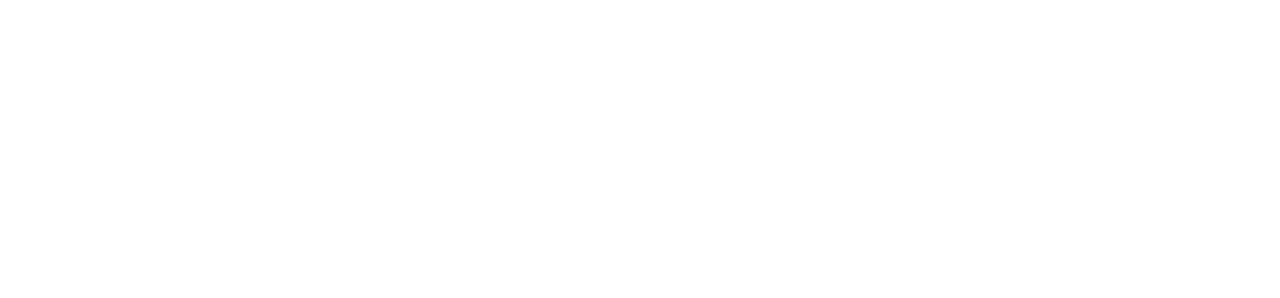
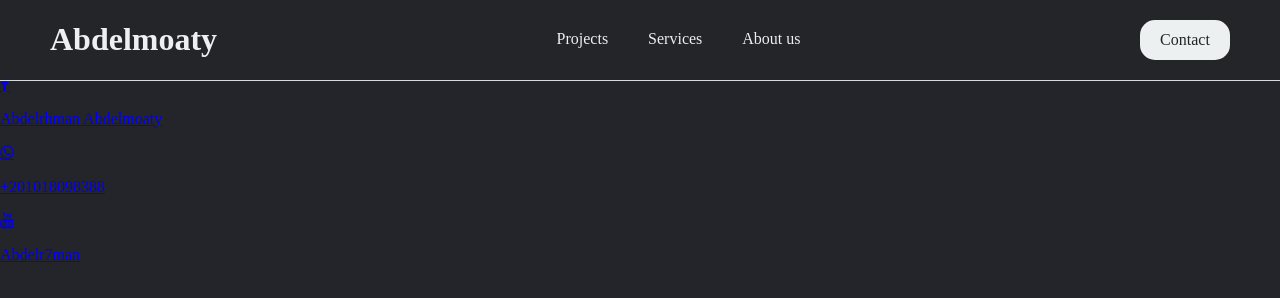
Before and after one commit to Abdelr7man007/Abdelrhman-Abdelmoaty-Website, a plain HTML site: page html-files/about.html in a window 1280 px wide. Shown: the top 298 px of the page. Drawn offline with Linux system fonts and the light colour scheme; a web font is replaced by a local one.

Commit message:
Add files via upload

```diff
--- a/html-files/about.html
+++ b/html-files/about.html
@@ -4,9 +4,51 @@
   <meta charset="UTF-8">
   <meta name="viewport" content="width=device-width, initial-scale=1.0">
   <meta http-equiv="X-UA-Compatible" content="ie=edge">
-  <title>Document</title>
+  <title>About us</title>
+  <link rel="stylesheet" href="../css-files/styles.css">
+  <link rel="icon" href="../images/favicon3.ico">
+  <link rel="preconnect" href="https://fonts.googleapis.com">
+  <link rel="preconnect" href="https://fonts.gstatic.com" crossorigin>
+  <link rel="preconnect" href="https://fonts.googleapis.com">
+  <link rel="preconnect" href="https://fonts.gstatic.com" crossorigin>
+  <link href="https://fonts.googleapis.com/css2?family=Fascinate&display=swap" rel="stylesheet">
+  <link href="https://fonts.googleapis.com/css2?family=Anek+Malayalam:wght@500;600&family=Titan+One&display=swap" rel="stylesheet">
+  <link rel="stylesheet" href="https://cdnjs.cloudflare.com/ajax/libs/font-awesome/4.7.0/css/font-awesome.min.css">
+  <link rel="stylesheet" href="../css-files/about.css">
+
 </head>
 <body>
+  <header class="header">
+    <a href="#" target="_blank"><h1 class="logo">Abdelmoaty</h1></a>
+    <nav>
+      <ul>
+        <li><a href="../html-files/projects.html" target="_blank">Projects</a></li>
+        <li><a href="../html-files/services.html" target="_blank">Services</a></li>
+        <li><a href="../html-files/about.html" target="_blank">About us</a></li>
+      </ul>
+    </nav>
+    <a href="html-files/contact.html" target="_blank"><button>Contact</button></a>
+  </header>
+  <section class="contact-info">
+    <!--
+    <a href="https://www.facebook.com/abdelrhman.abdelmoaty.1/"></a>
+    <a href="https://wa.me/201018098388"></a>
+    <a href="https://www.youtube.com/channel/UCqReNA8lVLVGAduHoagJ4IQ"></a>
+-->
+    <div>
+      <a href="https://www.facebook.com/abdelrhman.abdelmoaty.1/" target="_blank" class="fa fa-facebook"></a>
+      <a href="https://www.facebook.com/abdelrhman.abdelmoaty.1/" target="_blank" class="alternative"><p>Abdelrhman Abdelmoaty</p></a>
+    </div>
+    <div>
+      <a href="https://wa.me/201018098388" target="_blank" class="fa fa-whatsapp"></a>
+      <a href="https://wa.me/201018098388" target="_blank" class="alternative"><p>+201018098388</p></a>
 
+    </div>
+    <div>
+      <a href="https://www.youtube.com/channel/UCqReNA8lVLVGAduHoagJ4IQ" target="_blank" class="fa fa-youtube"></a>
+      <a href="https://www.youtube.com/channel/UCqReNA8lVLVGAduHoagJ4IQ" target="_blank" class="alternative"><p>Abdelr7man</p></a>
+    </div>
+
+  </section>
 </body>
 </html>
```
Also changed, not shown: html-files/contact.html (+20 -6 lines).
